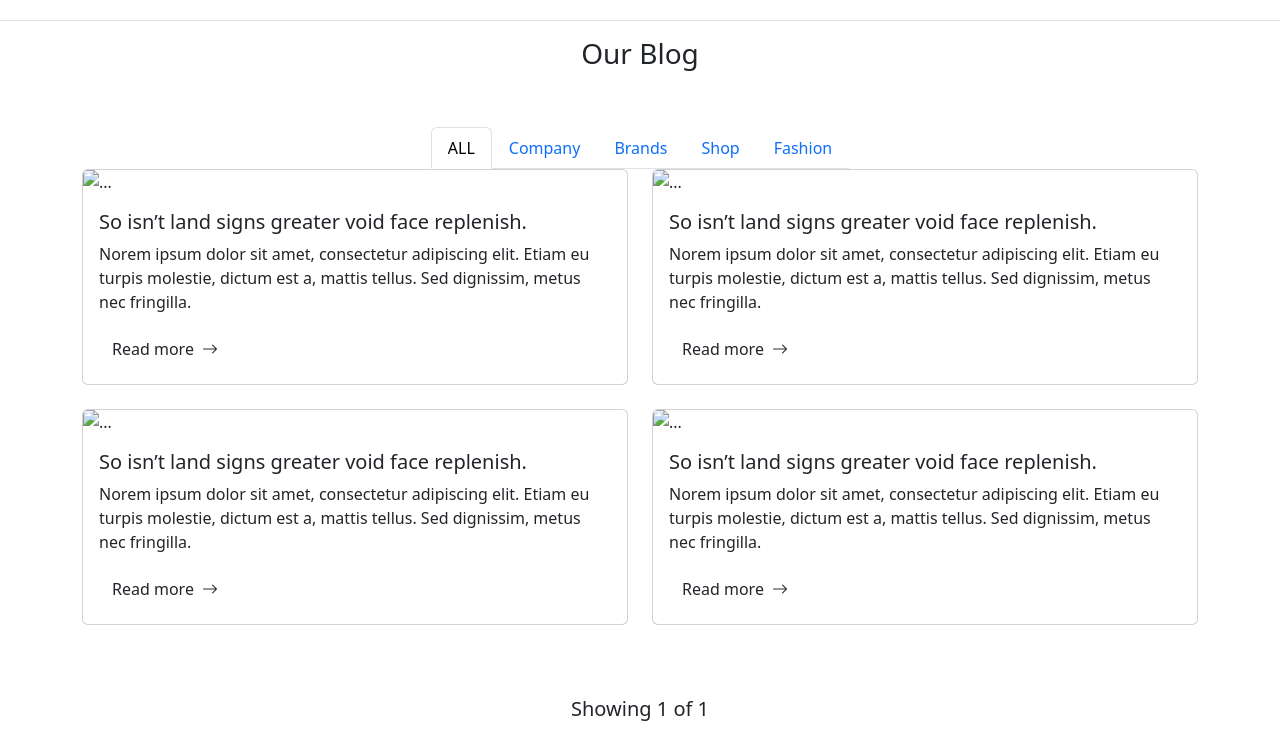
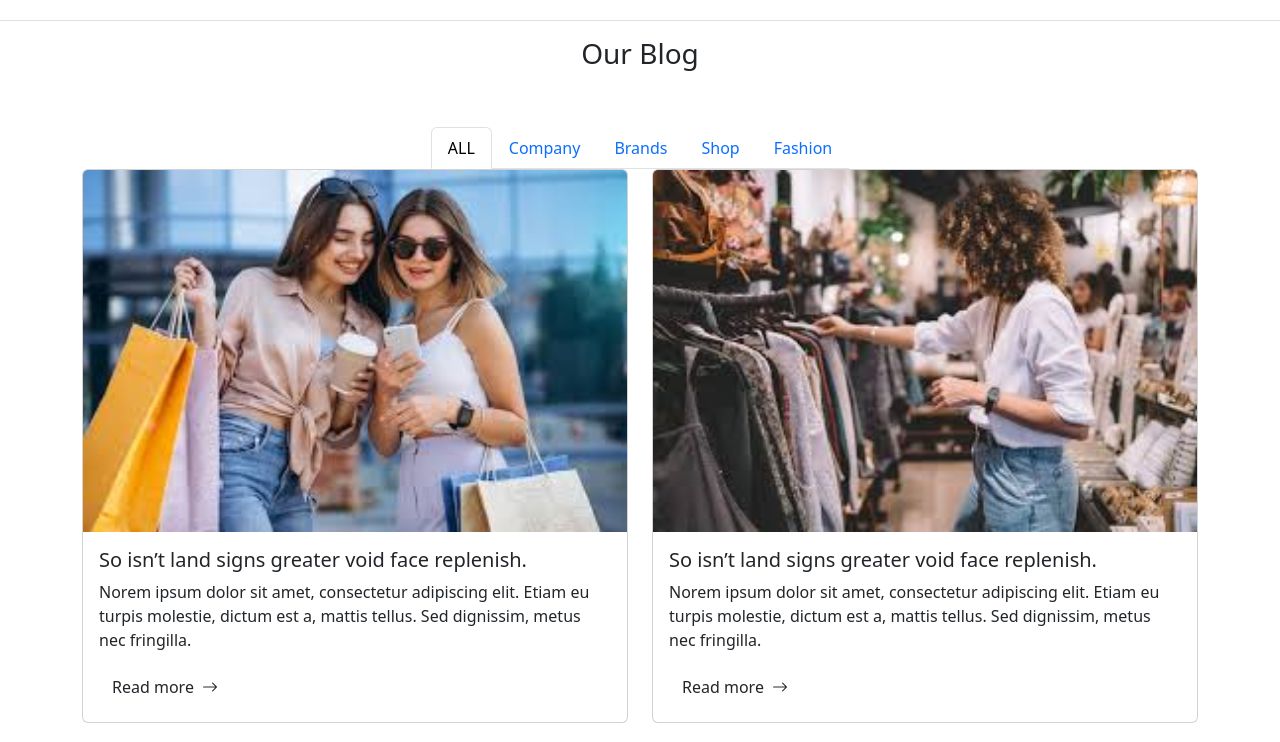
Before and after one commit to shivamdevp/bootstrap-1-june-2026, a plain HTML site: page index.html in a window 1280 px wide. Shown: the part 94-836 px from the top of the page. Drawn offline with nearby package versions, Linux system fonts and the light colour scheme.

Commit message:
Update index.html

```diff
--- a/index.html
+++ b/index.html
@@ -203,7 +203,7 @@
                     <div class="row">
                         <div class="col-md-6 pb-4">
                             <div class="card">
-                                <img src="img/1.jfif" class="card-img-top" alt="...">
+                                <img src="1.jfif" class="card-img-top" alt="...">
                                 <div class="card-body">
                                     <h5 class="card-title">So isn’t land signs greater void face replenish.</h5>
                                     <p class="card-text">Norem ipsum dolor sit amet, consectetur adipiscing elit. Etiam
@@ -215,7 +215,7 @@
                         </div>
                         <div class="col-md-6 pb-4">
                             <div class="card">
-                                <img src="img/2.jfif" class="card-img-top" alt="...">
+                                <img src="2.jfif" class="card-img-top" alt="...">
                                 <div class="card-body">
                                     <h5 class="card-title">So isn’t land signs greater void face replenish.</h5>
                                     <p class="card-text">Norem ipsum dolor sit amet, consectetur adipiscing elit. Etiam
@@ -231,7 +231,7 @@
                     <div class="row ">
                         <div class="col-md-6 pb-4">
                             <div class="card">
-                                <img src="img/1.jfif" class="card-img-top" alt="...">
+                                <img src="1.jfif" class="card-img-top" alt="...">
                                 <div class="card-body">
                                     <h5 class="card-title">So isn’t land signs greater void face replenish.</h5>
                                     <p class="card-text">Norem ipsum dolor sit amet, consectetur adipiscing elit. Etiam
@@ -243,7 +243,7 @@
                         </div>
                         <div class="col-md-6 ">
                             <div class="card">
-                                <img src="img/2.jfif" class="card-img-top" alt="...">
+                                <img src="2.jfif" class="card-img-top" alt="...">
                                 <div class="card-body">
                                     <h5 class="card-title">So isn’t land signs greater void face replenish.</h5>
                                     <p class="card-text">Norem ipsum dolor sit amet, consectetur adipiscing elit. Etiam
@@ -275,7 +275,7 @@
                     <div class="row">
                         <div class="col-md-6 pb-4">
                             <div class="card">
-                                <img src="img/2.jfif" class="card-img-top" alt="...">
+                                <img src="2.jfif" class="card-img-top" alt="...">
                                 <div class="card-body">
                                     <h5 class="card-title">So isn’t land signs greater void face replenish.</h5>
                                     <p class="card-text">Norem ipsum dolor sit amet, consectetur adipiscing elit. Etiam
@@ -287,7 +287,7 @@
                         </div>
                         <div class="col-md-6 ">
                             <div class="card">
-                                <img src="img/2.jfif" class="card-img-top" alt="...">
+                                <img src="2.jfif" class="card-img-top" alt="...">
                                 <div class="card-body">
                                     <h5 class="card-title">So isn’t land signs greater void face replenish.</h5>
                                     <p class="card-text">Norem ipsum dolor sit amet, consectetur adipiscing elit. Etiam
@@ -303,7 +303,7 @@
                     <div class="row mt-4">
                         <div class="col-md-6 pb-4">
                             <div class="card">
-                                <img src="img/1.jfif" class="card-img-top" alt="...">
+                                <img src="1.jfif" class="card-img-top" alt="...">
                                 <div class="card-body">
                                     <h5 class="card-title">So isn’t land signs greater void face replenish.</h5>
                                     <p class="card-text">Norem ipsum dolor sit amet, consectetur adipiscing elit. Etiam
@@ -315,7 +315,7 @@
                         </div>
                         <div class="col-md-6">
                             <div class="card">
-                                <img src="img/2.jfif" class="card-img-top" alt="...">
+                                <img src="2.jfif" class="card-img-top" alt="...">
                                 <div class="card-body">
                                     <h5 class="card-title">So isn’t land signs greater void face replenish.</h5>
                                     <p class="card-text">Norem ipsum dolor sit amet, consectetur adipiscing elit. Etiam
@@ -347,7 +347,7 @@
                     <div class="row">
                         <div class="col-md-6 pb-4">
                             <div class="card">
-                                <img src="img/1.jfif" class="card-img-top" alt="...">
+                                <img src="1.jfif" class="card-img-top" alt="...">
                                 <div class="card-body">
                                     <h5 class="card-title">So isn’t land signs greater void face replenish.</h5>
                                     <p class="card-text">Norem ipsum dolor sit amet, consectetur adipiscing elit. Etiam
@@ -359,7 +359,7 @@
                         </div>
                         <div class="col-md-6">
                             <div class="card">
-                                <img src="img/2.jfif" class="card-img-top" alt="...">
+                                <img src=" 2.jfif" class="card-img-top" alt="...">
                                 <div class="card-body">
                                     <h5 class="card-title">So isn’t land signs greater void face replenish.</h5>
                                     <p class="card-text">Norem ipsum dolor sit amet, consectetur adipiscing elit. Etiam
@@ -375,7 +375,7 @@
                     <div class="row mt-4">
                         <div class="col-md-6 pb-4">
                             <div class="card">
-                                <img src="img/1.jfif" class="card-img-top" alt="...">
+                                <img src=" 1.jfif" class="card-img-top" alt="...">
                                 <div class="card-body">
                                     <h5 class="card-title">So isn’t land signs greater void face replenish.</h5>
                                     <p class="card-text">Norem ipsum dolor sit amet, consectetur adipiscing elit. Etiam
@@ -387,7 +387,7 @@
                         </div>
                         <div class="col-md-6">
                             <div class="card">
-                                <img src="img/2.jfif" class="card-img-top" alt="...">
+                                <img src=" 2.jfif" class="card-img-top" alt="...">
                                 <div class="card-body">
                                     <h5 class="card-title">So isn’t land signs greater void face replenish.</h5>
                                     <p class="card-text">Norem ipsum dolor sit amet, consectetur adipiscing elit. Etiam
@@ -417,7 +417,7 @@
                     <div class="row">
                         <div class="col-md-6 pb-4">
                             <div class="card">
-                                <img src="img/1.jfif" class="card-img-top" alt="...">
+                                <img src=" 1.jfif" class="card-img-top" alt="...">
                                 <div class="card-body">
                                     <h5 class="card-title">So isn’t land signs greater void face replenish.</h5>
                                     <p class="card-text">Norem ipsum dolor sit amet, consectetur adipiscing elit. Etiam
@@ -429,7 +429,7 @@
                         </div>
                         <div class="col-md-6">
                             <div class="card">
-                                <img src="img/2.jfif" class="card-img-top" alt="...">
+                                <img src=" 2.jfif" class="card-img-top" alt="...">
                                 <div class="card-body">
                                     <h5 class="card-title">So isn’t land signs greater void face replenish.</h5>
                                     <p class="card-text">Norem ipsum dolor sit amet, consectetur adipiscing elit. Etiam
@@ -445,7 +445,7 @@
                     <div class="row mt-4">
                         <div class="col-md-6 pb-4">
                             <div class="card">
-                                <img src="img/1.jfif" class="card-img-top" alt="...">
+                                <img src=" 1.jfif" class="card-img-top" alt="...">
                                 <div class="card-body">
                                     <h5 class="card-title">So isn’t land signs greater void face replenish.</h5>
                                     <p class="card-text">Norem ipsum dolor sit amet, consectetur adipiscing elit. Etiam
@@ -457,7 +457,7 @@
                         </div>
                         <div class="col-md-6">
                             <div class="card">
-                                <img src="img/2.jfif" class="card-img-top" alt="...">
+                                <img src=" 2.jfif" class="card-img-top" alt="...">
                                 <div class="card-body">
                                     <h5 class="card-title">So isn’t land signs greater void face replenish.</h5>
                                     <p class="card-text">Norem ipsum dolor sit amet, consectetur adipiscing elit. Etiam
@@ -593,10 +593,10 @@
                     <h6 class="fs-6">2019 All rights reserved. Designed by Unvab.</h6>
                 </div>
                 <div class="col-md-6 d-flex justify-content-end mt-2">
-                    <img src="img/1.png" class="img-fluid" alt="...">
-                    <img src="img/2.png" class="img-fluid px-2" alt="...">
-                    <img src="img/3.png" class="img-fluid" alt="...">
-                    <img src="img/4.png" class="img-fluid px-2" alt="...">
+                    <img src=" 1.png" class="img-fluid" alt="...">
+                    <img src=" 2.png" class="img-fluid px-2" alt="...">
+                    <img src=" 3.png" class="img-fluid" alt="...">
+                    <img src=" 4.png" class="img-fluid px-2" alt="...">
 
                 </div>
             </div>
```
